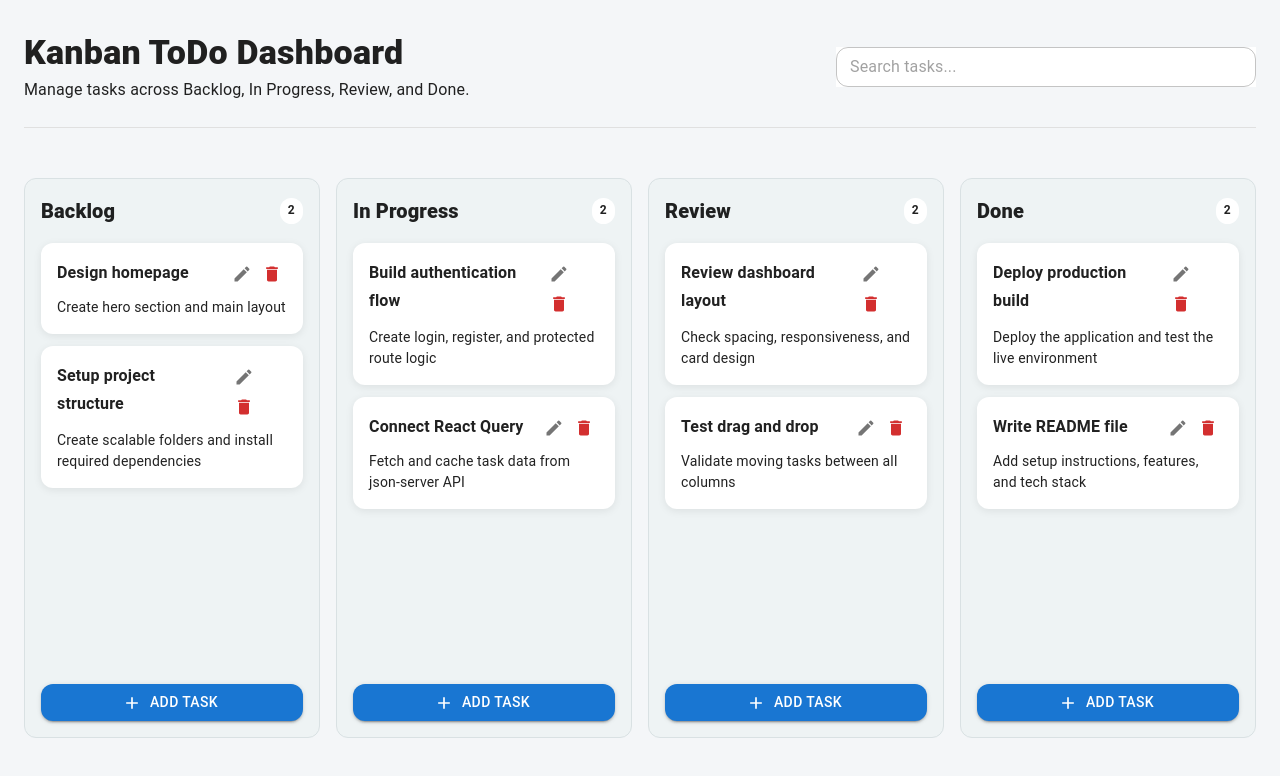
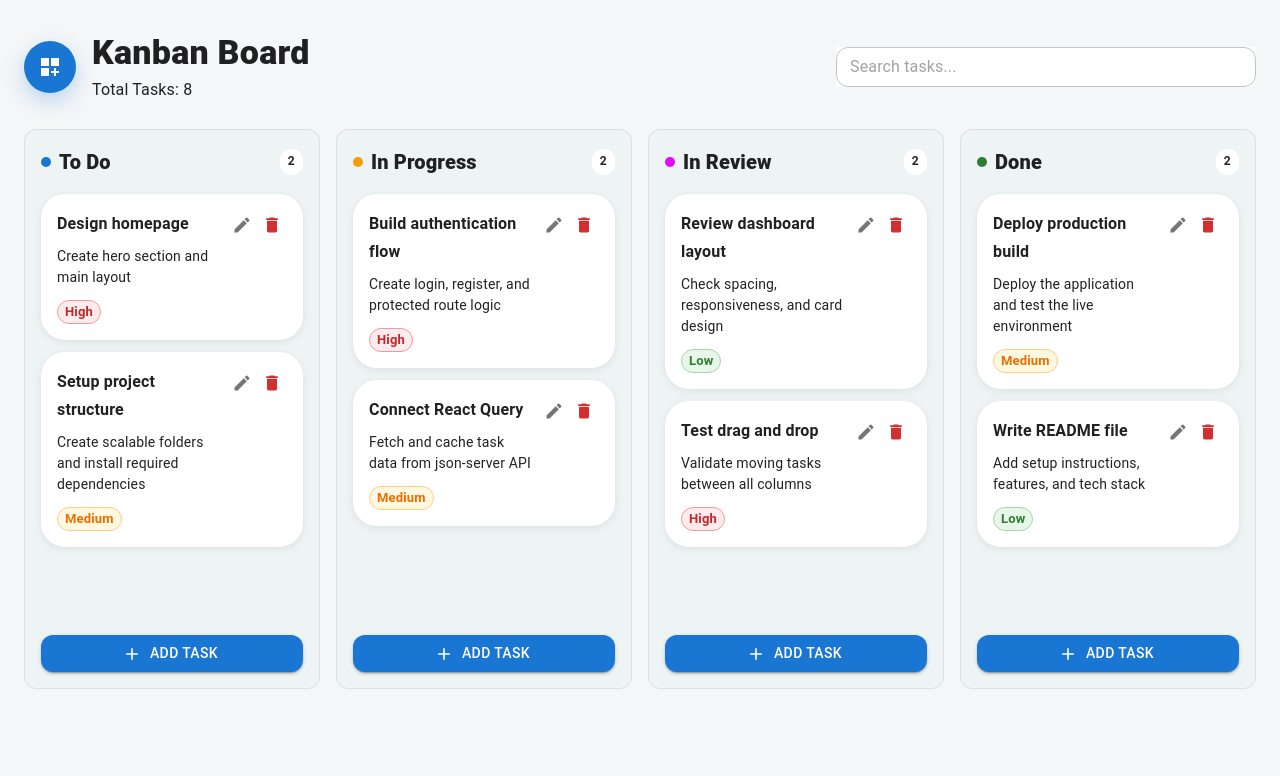
Before and after one commit to asaied7397/ToDoList, a React (Vite) app: page / in a window 1280 px wide. Shown: the top 776 px of the page. Built offline with nearby package versions, Linux system fonts and the light colour scheme; data requests are answered from the project's data file.

Commit message:
editing some ui features

```diff
--- a/db.json
+++ b/db.json
@@ -4,49 +4,57 @@
       "id": "1",
       "title": "Design homepage",
       "description": "Create hero section and main layout",
-      "column": "backlog"
+      "column": "backlog",
+      "priority": "high"
     },
     {
       "id": "2",
       "title": "Setup project structure",
       "description": "Create scalable folders and install required dependencies",
-      "column": "backlog"
+      "column": "backlog",
+      "priority": "medium"
     },
     {
       "id": "3",
       "title": "Build authentication flow",
       "description": "Create login, register, and protected route logic",
-      "column": "in_progress"
+      "column": "in_progress",
+      "priority": "high"
     },
     {
       "id": "4",
       "title": "Connect React Query",
       "description": "Fetch and cache task data from json-server API",
-      "column": "in_progress"
+      "column": "in_progress",
+      "priority": "medium"
     },
     {
       "id": "5",
       "title": "Review dashboard layout",
       "description": "Check spacing, responsiveness, and card design",
-      "column": "review"
+      "column": "review",
+      "priority": "low"
     },
     {
       "id": "6",
       "title": "Test drag and drop",
       "description": "Validate moving tasks between all columns",
-      "column": "review"
+      "column": "review",
+      "priority": "high"
     },
     {
       "id": "7",
       "title": "Deploy production build",
       "description": "Deploy the application and test the live environment",
-      "column": "done"
+      "column": "done",
+      "priority": "medium"
     },
     {
       "id": "8",
       "title": "Write README file",
       "description": "Add setup instructions, features, and tech stack",
-      "column": "done"
+      "column": "done",
+      "priority": "low"
     }
   ],
   "$schema": "./node_modules/json-server/schema.json"
--- a/src/features/tasks/components/KanbanBoard.tsx
+++ b/src/features/tasks/components/KanbanBoard.tsx
@@ -1,4 +1,5 @@
 import { Box, Typography } from "@mui/material";
+import DashboardCustomizeIcon from "@mui/icons-material/DashboardCustomize";
 import {
   DndContext,
   type DragEndEvent,
@@ -6,24 +7,24 @@ import {
   useSensor,
   useSensors,
 } from "@dnd-kit/core";
-import { useMutation, useQueryClient } from "@tanstack/react-query";
+import { useMutation, useQueries, useQueryClient } from "@tanstack/react-query";
 import type { ColumnConfig, Task, TaskColumn } from "../types";
-import { updateTask } from "../api/tasksAPI";
+import { updateTask, getTasksByColumn } from "../api/tasksAPI";
 import KanbanColumn from "./KanbanColumn";
 import SearchBar from "./SearchBar";
 import TaskDialog from "./TaskDialog";
 
 const columns: ColumnConfig[] = [
-  { id: "backlog", title: "Backlog" },
+  { id: "backlog", title: "To Do" },
   { id: "in_progress", title: "In Progress" },
-  { id: "review", title: "Review" },
+  { id: "review", title: "In Review" },
   { id: "done", title: "Done" },
 ];
 
 export default function KanbanBoard() {
   const queryClient = useQueryClient();
 
-  // Configure the pointer sensor with an activation constraint to prevent accidental drags
+  // Setup drag-and-drop sensors
   const sensors = useSensors(
     useSensor(PointerSensor, {
       activationConstraint: {
@@ -32,7 +33,24 @@ export default function KanbanBoard() {
     }),
   );
 
-  // Mutation to update a task's column when it's moved
+  // Fetch task counts for all columns to display total count in header
+  const taskCountQueries = useQueries({
+    queries: columns.map((column) => ({
+      queryKey: ["tasks-count", column.id],
+      queryFn: () =>
+        getTasksByColumn({
+          column: column.id,
+          page: 1,
+          limit: 9999,
+        }),
+    })),
+  });
+
+  const totalTasksCount = taskCountQueries.reduce((total, query) => {
+    return total + (query.data?.totalCount ?? 0);
+  }, 0);
+
+  // Mutation to move task between columns
   const moveTaskMutation = useMutation({
     mutationFn: ({ taskId, column }: { taskId: string; column: TaskColumn }) =>
       updateTask(taskId, { column }),
@@ -40,10 +58,13 @@ export default function KanbanBoard() {
       queryClient.invalidateQueries({
         queryKey: ["tasks"],
       });
+
+      queryClient.invalidateQueries({
+        queryKey: ["tasks-count"],
+      });
     },
   });
 
-  // Handle the end of a drag event to move the task to the new column
   function handleDragEnd(event: DragEndEvent) {
     const { active, over } = event;
 
@@ -66,24 +87,47 @@ export default function KanbanBoard() {
       <div
         style={{
           display: "flex",
+          alignItems: "center",
           justifyContent: "space-between",
-          alignItems: "center",
           flexWrap: "wrap",
           gap: 2,
-          borderBottom: "1px solid",
-          borderColor: "#e0e0e0",
-          paddingBottom: 1,
-          marginBottom: 50,
+          marginBottom: 3,
         }}
       >
-        <Box sx={{ mb: 3 }}>
-          <Typography variant="h4" sx={{ fontWeight: 900 }}>
-            Kanban ToDo Dashboard
-          </Typography>
+        <Box
+          sx={{
+            mb: 3,
+            display: "flex",
+            alignItems: "center",
+            gap: 2,
+          }}
+        >
+          <Box
+            sx={{
+              width: 52,
+              height: 52,
+              borderRadius: 3,
+              backgroundColor: "#1976d2",
+              color: "white",
+              display: "flex",
+              alignItems: "center",
+              justifyContent: "center",
+              flexShrink: 0,
+              boxShadow: "0 8px 20px rgba(25, 118, 210, 0.25)",
+            }}
+          >
+            <DashboardCustomizeIcon fontSize="medium" />
+          </Box>
 
-          <Typography color="text.secondary" sx={{ mt: 0.5 }}>
-            Manage tasks across Backlog, In Progress, Review, and Done.
-          </Typography>
+          <Box>
+            <Typography variant="h4" sx={{ fontWeight: 900 }}>
+              Kanban Board
+            </Typography>
+
+            <Typography color="text.secondary" sx={{ mt: 0.5 }}>
+              Total Tasks: {totalTasksCount}
+            </Typography>
+          </Box>
         </Box>
 
         <SearchBar />
--- a/src/features/tasks/components/KanbanColumn.tsx
+++ b/src/features/tasks/components/KanbanColumn.tsx
@@ -97,9 +97,28 @@ export default function KanbanColumn({ id, title }: KanbanColumnProps) {
           flexShrink: 0,
         }}
       >
-        <Typography variant="h6" sx={{ fontWeight: 800 }}>
-          {title}
-        </Typography>
+        <Box sx={{ display: "flex", alignItems: "center", gap: 1 }}>
+          <Box
+            sx={{
+              width: 10,
+              height: 10,
+              borderRadius: "50%",
+              backgroundColor:
+                id === "backlog"
+                  ? " #1976d2"
+                  : id === "in_progress"
+                    ? "#f59e0b"
+                    : id === "review"
+                      ? "#e20bf5"
+                      : "#2e7d32",
+              flexShrink: 0,
+            }}
+          />
+
+          <Typography variant="h6" sx={{ fontWeight: 800 }}>
+            {title}
+          </Typography>
+        </Box>
 
         <Typography
           variant="caption"
@@ -154,6 +173,7 @@ export default function KanbanColumn({ id, title }: KanbanColumnProps) {
             mt: 2,
             flexWrap: "wrap",
             flexShrink: 0,
+            marginBottom: 2,
           }}
         >
           <Button
--- a/src/features/tasks/components/TaskCard.tsx
+++ b/src/features/tasks/components/TaskCard.tsx
@@ -1,11 +1,18 @@
-import { Box, Card, CardContent, IconButton, Typography } from "@mui/material";
+import {
+  Box,
+  Card,
+  CardContent,
+  Chip,
+  IconButton,
+  Typography,
+} from "@mui/material";
 import DeleteIcon from "@mui/icons-material/Delete";
 import EditIcon from "@mui/icons-material/Edit";
 import { useDraggable } from "@dnd-kit/core";
 import { useMutation, useQueryClient } from "@tanstack/react-query";
 import { CSS } from "@dnd-kit/utilities";
 import { useDispatch } from "react-redux";
-import type { Task } from "../types";
+import type { Task, TaskPriority } from "../types";
 import { deleteTask } from "../api/tasksAPI";
 import { openEditTaskDialog } from "../store/taskUISlice";
 
@@ -13,28 +20,59 @@ interface TaskCardProps {
   task: Task;
 }
 
+function getPriorityColor(priority: TaskPriority) {
+  if (priority === "high") {
+    return {
+      label: "High",
+      backgroundColor: "#ffebee",
+      color: "#c62828",
+      borderColor: "#ef9a9a",
+    };
+  }
+
+  if (priority === "medium") {
+    return {
+      label: "Medium",
+      backgroundColor: "#fff8e1",
+      color: "#ef6c00",
+      borderColor: "#ffcc80",
+    };
+  }
+
+  return {
+    label: "Low",
+    backgroundColor: "#e8f5e9",
+    color: "#2e7d32",
+    borderColor: "#a5d6a7",
+  };
+}
+
 export default function TaskCard({ task }: TaskCardProps) {
   const dispatch = useDispatch();
   const queryClient = useQueryClient();
 
-  // Set up the draggable behavior for the task card
+  // Setup draggable behavior for the task card
   const { attributes, listeners, setNodeRef, transform, isDragging } =
     useDraggable({
-      id: task.id,
+      id: String(task.id),
       data: {
         task,
       },
     });
 
-  // Set up the mutation for deleting a task
   const deleteMutation = useMutation({
     mutationFn: deleteTask,
     onSuccess: () => {
       queryClient.invalidateQueries({
         queryKey: ["tasks"],
       });
+      queryClient.invalidateQueries({
+        queryKey: ["tasks-count"],
+      });
     },
   });
+
+  const priorityStyle = getPriorityColor(task.priority ?? "medium");
 
   const style = {
     transform: CSS.Translate.toString(transform),
@@ -47,8 +85,12 @@ export default function TaskCard({ task }: TaskCardProps) {
       style={style}
       sx={{
         mb: 1.5,
+
         cursor: isDragging ? "grabbing" : "grab",
+
         boxShadow: "0 2px 8px rgba(0,0,0,0.08)",
+
+        borderRadius: 2,
       }}
       {...listeners}
       {...attributes}
@@ -59,16 +101,39 @@ export default function TaskCard({ task }: TaskCardProps) {
             display: "flex",
             justifyContent: "space-between",
             gap: 1,
+            alignItems: "flex-start",
           }}
         >
-          <Typography variant="subtitle1" sx={{ fontWeight: 700 }}>
-            {task.title}
-          </Typography>
+          <Box sx={{ display: "flex", gap: 1, alignItems: "flex-start" }}>
+            <Box>
+              <Typography variant="subtitle1" sx={{ fontWeight: 700 }}>
+                {task.title}
+              </Typography>
 
-          <Box
-            onPointerDown={(e) => e.stopPropagation()}
-            onMouseDown={(e) => e.stopPropagation()}
-          >
+              <Typography
+                variant="body2"
+                color="text.secondary"
+                sx={{ mt: 1, lineHeight: 1.5 }}
+              >
+                {task.description}
+              </Typography>
+
+              <Chip
+                label={priorityStyle.label}
+                size="small"
+                variant="outlined"
+                sx={{
+                  mt: 1.5,
+                  fontWeight: 700,
+                  backgroundColor: priorityStyle.backgroundColor,
+                  color: priorityStyle.color,
+                  borderColor: priorityStyle.borderColor,
+                }}
+              />
+            </Box>
+          </Box>
+
+          <Box sx={{ display: "flex" }}>
             <IconButton
               size="small"
               onClick={() => dispatch(openEditTaskDialog(task))}
@@ -79,21 +144,13 @@ export default function TaskCard({ task }: TaskCardProps) {
             <IconButton
               size="small"
               color="error"
-              onClick={() => deleteMutation.mutate(task.id)}
+              onClick={() => deleteMutation.mutate(String(task.id))}
               disabled={deleteMutation.isPending}
             >
               <DeleteIcon fontSize="small" />
             </IconButton>
           </Box>
         </Box>
-
-        <Typography
-          variant="body2"
-          color="text.secondary"
-          sx={{ mt: 1, lineHeight: 1.5 }}
-        >
-          {task.description}
-        </Typography>
       </CardContent>
     </Card>
   );
--- a/src/features/tasks/components/TaskDialog.tsx
+++ b/src/features/tasks/components/TaskDialog.tsx
@@ -16,13 +16,19 @@ import { useState } from "react";
 import type { RootState } from "../../../app/store";
 import { closeTaskDialog } from "../store/taskUISlice";
 import { createTask, updateTask } from "../api/tasksAPI";
-import type { Task, TaskColumn } from "../types";
+import type { Task, TaskColumn, TaskPriority } from "../types";
 
 const columnOptions: { label: string; value: TaskColumn }[] = [
-  { label: "Backlog", value: "backlog" },
+  { label: "To Do", value: "backlog" },
   { label: "In Progress", value: "in_progress" },
-  { label: "Review", value: "review" },
+  { label: "In Review", value: "review" },
   { label: "Done", value: "done" },
+];
+
+const priorityOptions: { label: string; value: TaskPriority }[] = [
+  { label: "Low", value: "low" },
+  { label: "Medium", value: "medium" },
+  { label: "High", value: "high" },
 ];
 
 interface TaskFormProps {
@@ -37,11 +43,17 @@ function TaskForm({ selectedTask, selectedColumn, onClose }: TaskFormProps) {
   const isEditMode = Boolean(selectedTask);
 
   const [title, setTitle] = useState(selectedTask?.title ?? "");
+
   const [description, setDescription] = useState(
     selectedTask?.description ?? "",
   );
+
   const [column, setColumn] = useState<TaskColumn>(
-    selectedTask?.column ?? selectedColumn ?? "backlog",
+    selectedTask?.column ?? selectedColumn,
+  );
+
+  const [priority, setPriority] = useState<TaskPriority>(
+    selectedTask?.priority ?? "medium",
   );
 
   const createMutation = useMutation({
@@ -49,6 +61,9 @@ function TaskForm({ selectedTask, selectedColumn, onClose }: TaskFormProps) {
     onSuccess: () => {
       queryClient.invalidateQueries({
         queryKey: ["tasks"],
+      });
+      queryClient.invalidateQueries({
+        queryKey: ["tasks-count"],
       });
       onClose();
     },
@@ -64,11 +79,15 @@ function TaskForm({ selectedTask, selectedColumn, onClose }: TaskFormProps) {
         title: title.trim(),
         description: description.trim(),
         column,
+        priority,
       });
     },
     onSuccess: () => {
       queryClient.invalidateQueries({
         queryKey: ["tasks"],
+      });
+      queryClient.invalidateQueries({
+        queryKey: ["tasks-count"],
       });
       onClose();
     },
@@ -88,6 +107,7 @@ function TaskForm({ selectedTask, selectedColumn, onClose }: TaskFormProps) {
       title: title.trim(),
       description: description.trim(),
       column,
+      priority,
     });
   }
 
@@ -104,7 +124,7 @@ function TaskForm({ selectedTask, selectedColumn, onClose }: TaskFormProps) {
         <TextField
           label="Title"
           value={title}
-          onChange={(e) => setTitle(e.target.value)}
+          onChange={(event) => setTitle(event.target.value)}
           fullWidth
           required
         />
@@ -112,7 +132,7 @@ function TaskForm({ selectedTask, selectedColumn, onClose }: TaskFormProps) {
         <TextField
           label="Description"
           value={description}
-          onChange={(e) => setDescription(e.target.value)}
+          onChange={(event) => setDescription(event.target.value)}
           fullWidth
           required
           multiline
@@ -124,9 +144,26 @@ function TaskForm({ selectedTask, selectedColumn, onClose }: TaskFormProps) {
           <Select
             label="Column"
             value={column}
-            onChange={(e) => setColumn(e.target.value as TaskColumn)}
+            onChange={(event) => setColumn(event.target.value as TaskColumn)}
           >
             {columnOptions.map((option) => (
+              <MenuItem key={option.value} value={option.value}>
+                {option.label}
+              </MenuItem>
+            ))}
+          </Select>
+        </FormControl>
+
+        <FormControl fullWidth>
+          <InputLabel>Priority</InputLabel>
+          <Select
+            label="Priority"
+            value={priority}
+            onChange={(event) =>
+              setPriority(event.target.value as TaskPriority)
+            }
+          >
+            {priorityOptions.map((option) => (
               <MenuItem key={option.value} value={option.value}>
                 {option.label}
               </MenuItem>
@@ -169,7 +206,7 @@ export default function TaskDialog() {
 
       {isDialogOpen && (
         <TaskForm
-          key={selectedTask?.id ?? "create-task"}
+          key={selectedTask?.id ?? `create-task-${selectedColumn}`}
           selectedTask={selectedTask}
           selectedColumn={selectedColumn}
           onClose={handleClose}
--- a/src/features/tasks/types.ts
+++ b/src/features/tasks/types.ts
@@ -1,22 +1,27 @@
 export type TaskColumn = "backlog" | "in_progress" | "review" | "done";
+
+export type TaskPriority = "low" | "medium" | "high";
 
 export interface Task {
   id: string;
   title: string;
   description: string;
   column: TaskColumn;
+  priority: TaskPriority;
 }
 
 export interface CreateTaskPayload {
   title: string;
   description: string;
   column: TaskColumn;
+  priority: TaskPriority;
 }
 
 export interface UpdateTaskPayload {
   title?: string;
   description?: string;
   column?: TaskColumn;
+  priority?: TaskPriority;
 }
 
 export interface ColumnConfig {
```
